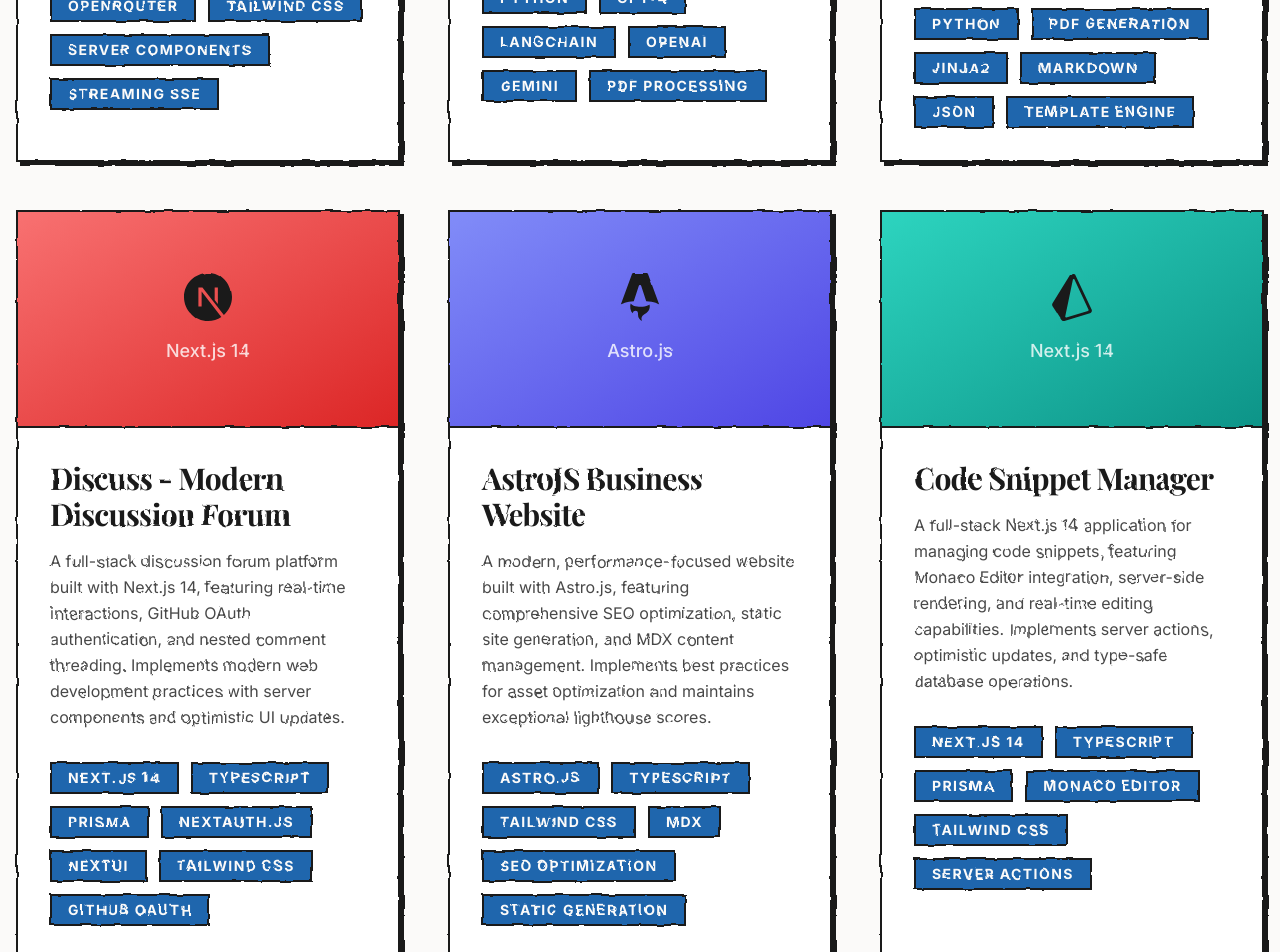
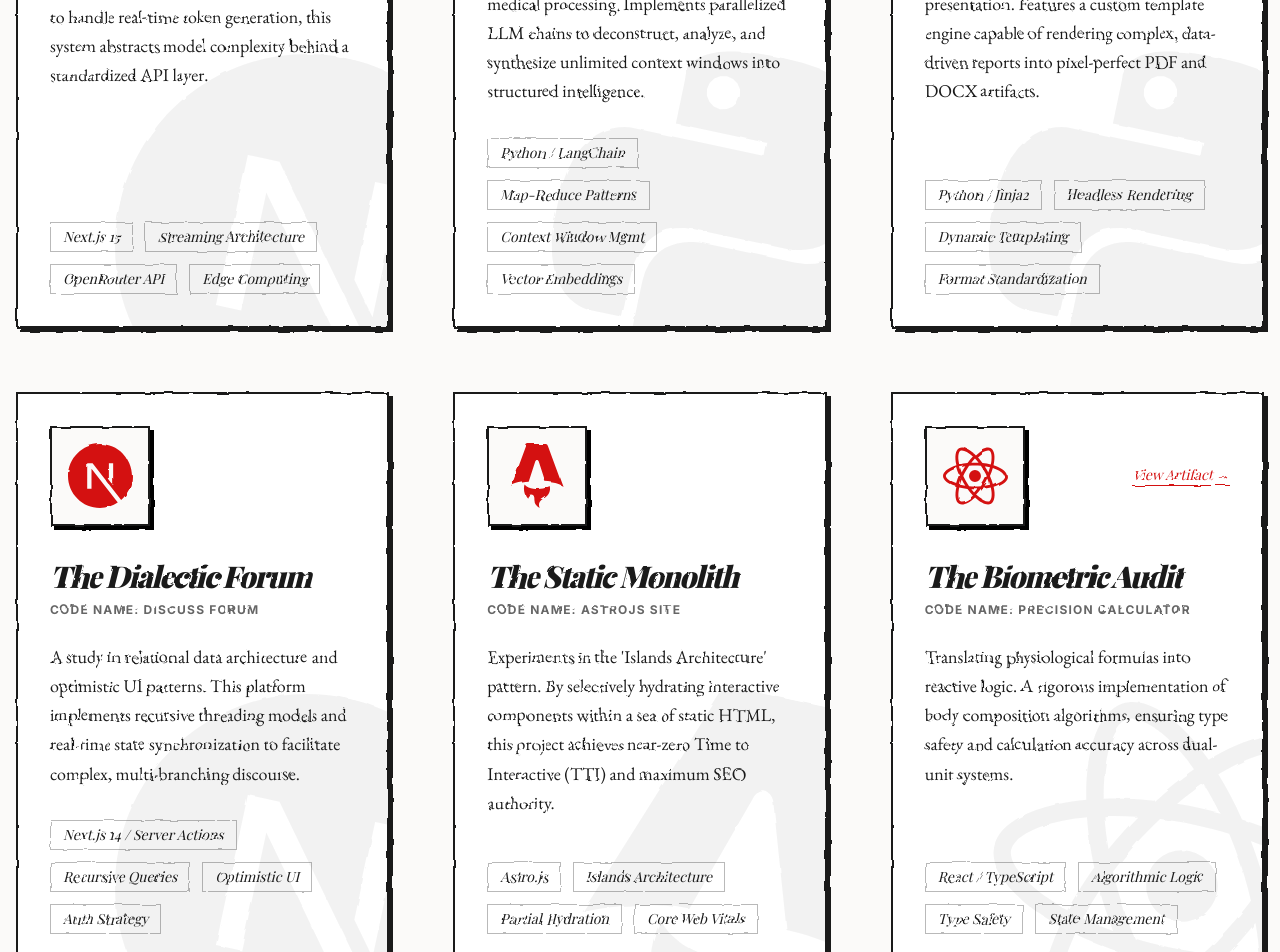
Before and after one commit to zacharyz/zadell.com, a Next.js app: page /portfolio in a window 1280 px wide. Shown: the part 900-1852 px from the top of the page. Built offline with nearby package versions, Linux system fonts and the light colour scheme; a web font is replaced by a local one.

Commit message:
feat(portfolio): overhaul design and content to match principal persona and site theme

```diff
--- a/src/app/portfolio/page.tsx
+++ b/src/app/portfolio/page.tsx
@@ -10,196 +10,164 @@
   SiPrisma,
 } from "react-icons/si";
 
-// Add interface for project type
 interface Project {
   title: string;
+  themeTitle: string;
   description: string;
   technologies: string[];
   imageUrl: string;
   link?: string;
+  icon: React.ReactElement;
 }
 
 const projects: Project[] = [
   {
     title: "ModelChat",
+    themeTitle: "The Neural Interface",
     description:
-      "A versatile LLM chat interface built with Next.js that leverages OpenRouter to communicate with various large language models. Features a modern UI, real-time streaming responses, and support for multiple AI models.",
+      "A unified cognitive interface orchestrating communication across distinct LLM providers. Built on a streaming architecture to handle real-time token generation, this system abstracts model complexity behind a standardized API layer.",
     technologies: [
       "Next.js 15",
-      "TypeScript",
-      "OpenRouter",
-      "Tailwind CSS",
-      "Server Components",
-      "Streaming SSE",
+      "Streaming Architecture",
+      "OpenRouter API",
+      "Edge Computing",
     ],
-    imageUrl: "/modelchat.jpg", // Add actual image later
+    imageUrl: "/modelchat.jpg",
     link: "https://github.com/zacharyz/modelchat",
+    icon: <SiNextdotjs className="w-16 h-16 text-primary" />,
   },
   {
     title: "Workflow Summarization Engine",
+    themeTitle: "The Cognitive Pipeline",
     description:
-      "A robust document processing and summarization pipeline library for medical and legal document analysis, featuring AI integration, parallel processing, and extensive workflow management capabilities.",
+      "A distributed document analysis system designed for high-throughput legal and medical processing. Implements parallelized LLM chains to deconstruct, analyze, and synthesize unlimited context windows into structured intelligence.",
     technologies: [
-      "Python",
-      "GPT-4",
-      "LangChain",
-      "OpenAI",
-      "Gemini",
-      "PDF Processing",
+      "Python / LangChain",
+      "Map-Reduce Patterns",
+      "Context Window Mgmt",
+      "Vector Embeddings",
     ],
-    imageUrl: "/workflow-lib.jpg", // Add actual image later
+    imageUrl: "/workflow-lib.jpg",
+    icon: <SiPython className="w-16 h-16 text-primary" />,
   },
   {
     title: "Document Generation Library",
+    themeTitle: "The Fabrication Engine",
     description:
-      "A versatile Python library for generating professional PDF and DOCX reports from various data sources. Features template-based generation, HTML rendering capabilities, Markdown support, and flexible JSON data integration for dynamic document creation.",
+      "An enterprise-grade document synthesis library decoupling data logic from presentation. Features a custom template engine capable of rendering complex, data-driven reports into pixel-perfect PDF and DOCX artifacts.",
     technologies: [
-      "Python",
-      "PDF Generation",
-      "Jinja2",
-      "Markdown",
-      "JSON",
-      "Template Engine",
+      "Python / Jinja2",
+      "Headless Rendering",
+      "Dynamic Templating",
+      "Format Standardization",
     ],
-    imageUrl: "/doc-gen-lib.jpg", // Add actual image later
+    imageUrl: "/doc-gen-lib.jpg",
+    icon: <SiPython className="w-16 h-16 text-primary" />,
   },
   {
-    title: "Discuss - Modern Discussion Forum",
+    title: "Discuss Forum",
+    themeTitle: "The Dialectic Forum",
     description:
-      "A full-stack discussion forum platform built with Next.js 14, featuring real-time interactions, GitHub OAuth authentication, and nested comment threading. Implements modern web development practices with server components and optimistic UI updates.",
+      "A study in relational data architecture and optimistic UI patterns. This platform implements recursive threading models and real-time state synchronization to facilitate complex, multi-branching discourse.",
     technologies: [
-      "Next.js 14",
-      "TypeScript",
-      "Prisma",
-      "NextAuth.js",
-      "NextUI",
-      "Tailwind CSS",
-      "GitHub OAuth",
+      "Next.js 14 / Server Actions",
+      "Recursive Queries",
+      "Optimistic UI",
+      "Auth Strategy",
     ],
-    imageUrl: "/discuss-forum.jpg", // Add actual image later
+    imageUrl: "/discuss-forum.jpg",
+    icon: <SiNextdotjs className="w-16 h-16 text-primary" />,
   },
   {
-    title: "AstroJS Business Website",
+    title: "AstroJS Site",
+    themeTitle: "The Static Monolith",
     description:
-      "A modern, performance-focused website built with Astro.js, featuring comprehensive SEO optimization, static site generation, and MDX content management. Implements best practices for asset optimization and maintains exceptional lighthouse scores.",
+      "Experiments in the 'Islands Architecture' pattern. By selectively hydrating interactive components within a sea of static HTML, this project achieves near-zero Time to Interactive (TTI) and maximum SEO authority.",
     technologies: [
       "Astro.js",
-      "TypeScript",
-      "Tailwind CSS",
-      "MDX",
-      "SEO Optimization",
-      "Static Generation",
+      "Islands Architecture",
+      "Partial Hydration",
+      "Core Web Vitals",
     ],
-    imageUrl: "/astro-portfolio.jpg", // Add actual image later
+    imageUrl: "/astro-portfolio.jpg",
+    icon: <SiAstro className="w-16 h-16 text-primary" />,
   },
   {
-    title: "Code Snippet Manager",
+    title: "Precision Calculator",
+    themeTitle: "The Biometric Audit",
     description:
-      "A full-stack Next.js 14 application for managing code snippets, featuring Monaco Editor integration, server-side rendering, and real-time editing capabilities. Implements server actions, optimistic updates, and type-safe database operations.",
+      "Translating physiological formulas into reactive logic. A rigorous implementation of body composition algorithms, ensuring type safety and calculation accuracy across dual-unit systems.",
     technologies: [
-      "Next.js 14",
-      "TypeScript",
-      "Prisma",
-      "Monaco Editor",
-      "Tailwind CSS",
-      "Server Actions",
-    ],
-    imageUrl: "/snippet-manager.jpg", // Add actual image later
-  },
-  {
-    title: "Precision Health Calculator",
-    description:
-      "A comprehensive health metrics calculator built with React, providing advanced body composition analysis and weight management projections. Features dual unit system support, real-time calculations, and scientific formula implementations for BMI, body fat percentage, and TDEE.",
-    technologies: [
-      "React",
-      "TypeScript",
-      "shadcn/ui",
-      "Tailwind CSS",
-      "Form Validation",
+      "React / TypeScript",
+      "Algorithmic Logic",
+      "Type Safety",
+      "State Management",
     ],
     imageUrl: "/health-calc.jpg",
     link: "/experiments/health-calculator",
+    icon: <SiReact className="w-16 h-16 text-primary" />,
   },
-
-  // Add more projects
 ];
-
-function getGradientClass(index: number): string {
-  const gradients = [
-    "bg-gradient-to-br from-blue-400 to-blue-600",
-    "bg-gradient-to-br from-purple-400 to-purple-600",
-    "bg-gradient-to-br from-green-400 to-green-600",
-    "bg-gradient-to-br from-red-400 to-red-600",
-    "bg-gradient-to-br from-indigo-400 to-indigo-600",
-    "bg-gradient-to-br from-teal-400 to-teal-600",
-  ];
-  return gradients[index % gradients.length];
-}
-
-function getProjectIcon(title: string) {
-  const iconMap: { [key: string]: React.ReactElement } = {
-    ModelChat: <SiNextdotjs className="w-12 h-12" />,
-    "Workflow Summarization Engine": <SiPython className="w-12 h-12" />,
-    "Document Generation Library": <SiPython className="w-12 h-12" />,
-    "Discuss - Modern Discussion Forum": <SiNextdotjs className="w-12 h-12" />,
-    "AstroJS Business Website": <SiAstro className="w-12 h-12" />,
-    "Code Snippet Manager": <SiPrisma className="w-12 h-12" />,
-    "Precision Health Calculator": <SiReact className="w-12 h-12" />,
-  };
-  return iconMap[title] || <SiTypescript className="w-12 h-12" />;
-}
-
-function getProjectDisplay(project: (typeof projects)[0], index: number) {
-  return (
-    <div
-      className={`aspect-video ${getGradientClass(
-        index
-      )} flex flex-col items-center justify-center gap-4`}
-    >
-      {getProjectIcon(project.title)}
-      <div className="text-white text-lg font-medium opacity-80">
-        {project.technologies[0]}
-      </div>
-    </div>
-  );
-}
 
 export default function Portfolio() {
   return (
-    <div className="pt-40 px-4 bg-background strange-loop">
+    <div className="pt-40 px-4 bg-background strange-loop min-h-screen">
       <div className="max-w-7xl mx-auto py-16">
-        <h1 className="text-6xl font-serif font-bold mb-16 tracking-tighter uppercase italic border-b-8 border-foreground inline-block">
-          The Gallery of Impossible Works
-        </h1>
-        <div className="grid md:grid-cols-2 lg:grid-cols-3 gap-12">
+        <div className="mb-24 relative">
+          <h1 className="text-7xl font-serif font-black mb-8 tracking-tighter uppercase italic border-b-8 border-foreground inline-block">
+            The Gallery <br/>
+            <span className="text-primary italic">of Impossible Works</span>
+          </h1>
+          <p className="text-xl font-prose text-foreground max-w-2xl mt-8">
+            "Artifacts from the forge. Here, abstract architecture becomes tangible reality."
+          </p>
+          <div className="absolute top-0 right-0 md:right-20 text-9xl font-serif opacity-5 select-none pointer-events-none">
+            &Omega;
+          </div>
+        </div>
+
+        <div className="grid md:grid-cols-2 lg:grid-cols-3 gap-16">
           {projects.map((project, index) => (
             <div
               key={project.title}
-              className={`bg-card ink-sketch overflow-hidden hover:-translate-y-2 transition-all duration-500 group ${
+              className={`group relative bg-card ink-sketch p-8 hover:-translate-y-2 transition-all duration-500 overflow-hidden ${
                 project.link ? "cursor-pointer" : ""
               }`}
               onClick={() =>
                 project.link && (window.location.href = project.link)
               }
             >
-              <div className="relative">
-                {getProjectDisplay(project, index)}
-                <div className="absolute inset-0 bg-primary/20 opacity-0 group-hover:opacity-100 transition-opacity flex items-center justify-center">
-                  <span className="text-white text-4xl font-serif font-bold italic rotate-12">VIEW</span>
+               {/* Background Glyph */}
+               <div className="absolute -bottom-12 -right-12 opacity-5 group-hover:opacity-10 transition-opacity duration-500 transform rotate-12 scale-150">
+                  {React.cloneElement(project.icon, { className: "w-64 h-64 text-foreground" })}
+               </div>
+
+              <div className="relative z-10 flex flex-col h-full">
+                <div className="mb-8 flex items-center justify-between">
+                    <div className="p-4 border-2 border-foreground bg-background shadow-[4px_4px_0px_0px_rgba(0,0,0,1)] dark:shadow-[4px_4px_0px_0px_rgba(255,255,255,1)]">
+                        {project.icon}
+                    </div>
+                    {project.link && (
+                        <span className="font-serif italic text-sm border-b border-primary text-primary">View Artifact &rarr;</span>
+                    )}
                 </div>
-              </div>
-              <div className="p-8 border-t-2 border-foreground">
-                <h3 className="text-3xl font-bold mb-4 tracking-tight group-hover:text-primary transition-colors">
-                  {project.title}
+
+                <h3 className="text-3xl font-serif font-black mb-2 tracking-tighter italic">
+                  {project.themeTitle}
                 </h3>
-                <p className="text-foreground/80 mb-8 leading-relaxed">
+                <div className="text-xs uppercase tracking-widest text-muted-foreground mb-6 font-bold">
+                    Code Name: {project.title}
+                </div>
+
+                <p className="text-lg text-foreground mb-8 leading-relaxed font-prose flex-grow">
                   {project.description}
                 </p>
-                <div className="flex flex-wrap gap-3">
+
+                <div className="flex flex-wrap gap-3 mt-auto">
                   {project.technologies.map((tech) => (
                     <span
                       key={tech}
-                      className="px-4 py-1 bg-secondary text-secondary-foreground border-2 border-foreground font-bold text-sm uppercase tracking-widest"
+                      className="px-3 py-1 border border-foreground/30 font-serif italic text-sm hover:border-primary hover:text-primary transition-colors cursor-default"
                     >
                       {tech}
                     </span>
```
